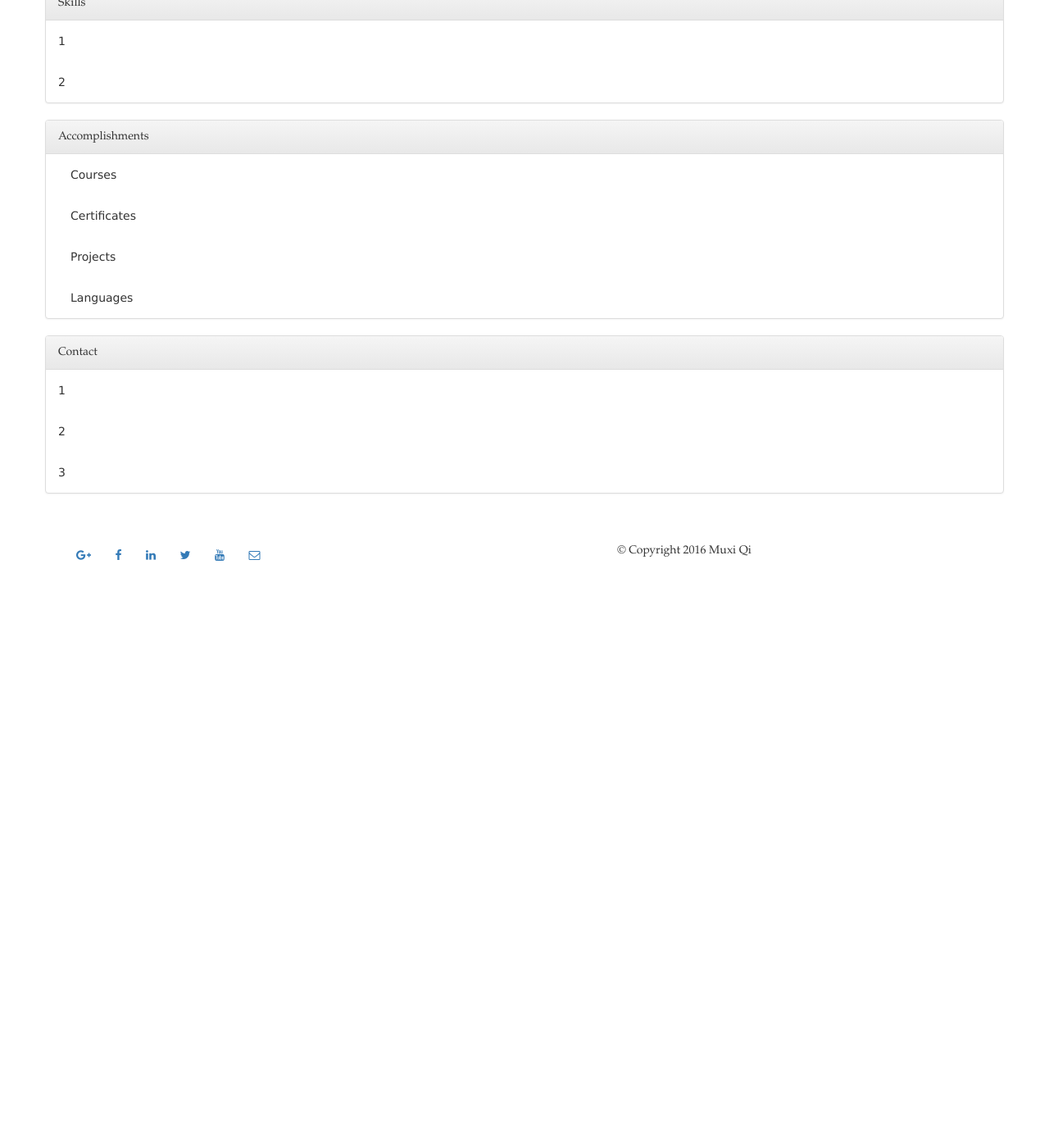
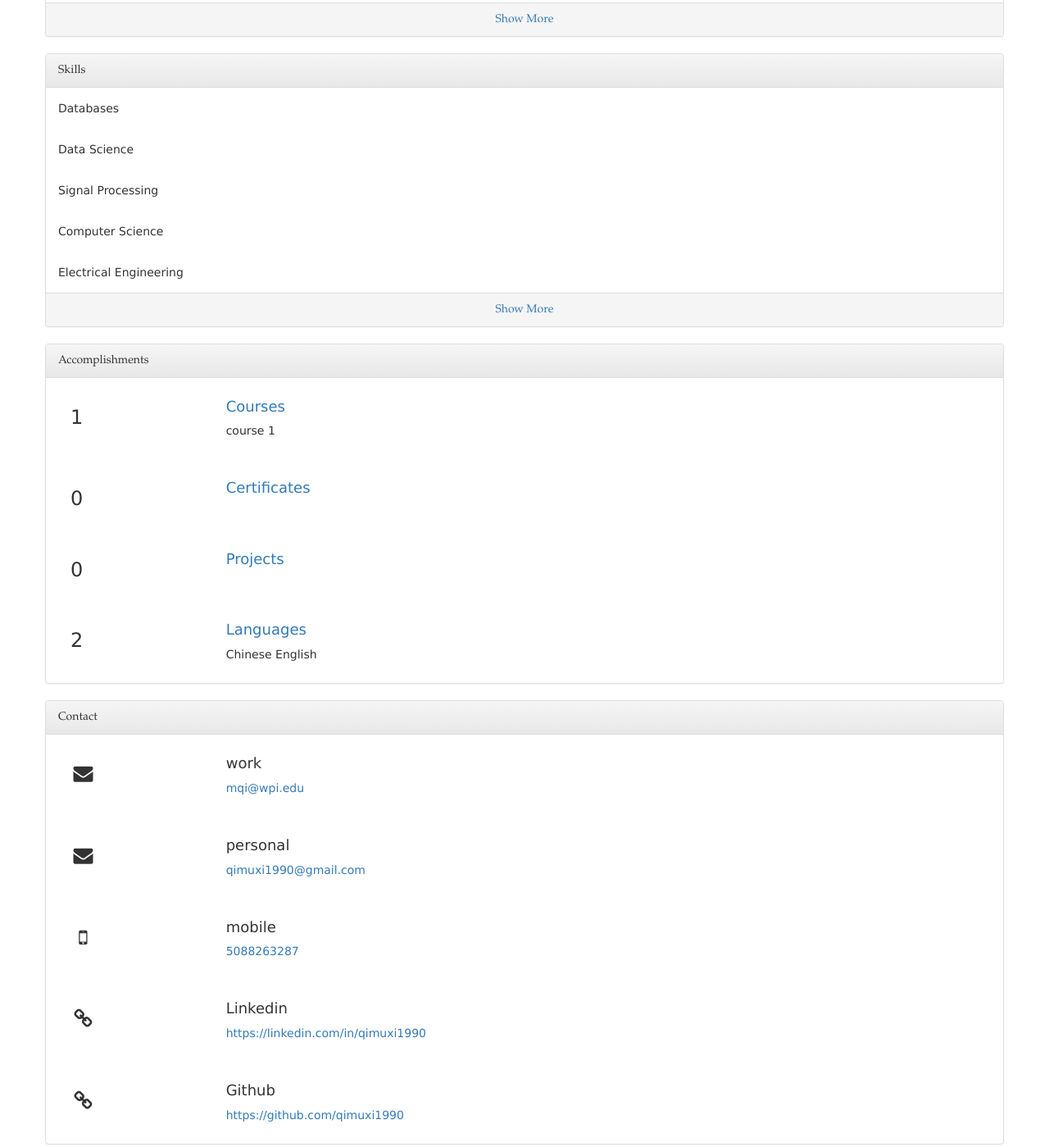
Before and after one commit to qimuxi1990/profile, a website: page public/index.html in a window 1280 px wide. Shown: the part 1330-2729 px from the top of the page at 82% size. Before the commit the page ends 2066 px from the top, so only its background shows below. Drawn offline with nearby package versions, Linux system fonts and the light colour scheme; some packages are replaced by stand-ins of ours.

Commit message:
complete layout of home, link # added

```diff
--- a/public/scripts/services.js
+++ b/public/scripts/services.js
@@ -15,20 +15,24 @@ angular.module('profileApp')
 			country: 'The United States of America'
 		}, // required can empty
 		contact: [{
-			type: 'mobile',
+			category: 'mobile',
 			value: '5088263287'
 		},{
-			type: 'email',
+			category: 'email',
+			subCat: 'work',
 			value: 'mqi@wpi.edu',
 			primary: true
 		},{
-			type: 'email',
+			category: 'email',
+			subCat: 'personal',
 			value: 'qimuxi1990@gmail.com'
 		},{
-			type: 'website',
+			category: 'website',
+			subCat: 'Linkedin',
 			value: 'https://linkedin.com/in/qimuxi1990'
 		},{
-			type: 'website',
+			category: 'website',
+			subCat: 'Github',
 			value: 'https://github.com/qimuxi1990'
 		}], // required not empty
 		// Career Fields
@@ -71,15 +75,29 @@ angular.module('profileApp')
 			dateStart: new Date('2014-08-28'),
 			dateEnd: new Date('2016-05-21')
 		}], // required can empty
-		skills: ['Electrical Engineering',
-		'Computer Science',
-		'Signal Processing',
-		'Mobile Development',
-		'Database Management'], // required
+		skills: [{
+			name: 'Electrical Engineering',
+			endorsment: 3
+		},{
+			name: 'Computer Science',
+			endorsment: 3
+		},{
+			name: 'Signal Processing',
+			endorsment: 5
+		},{
+			name: 'Data Science',
+			endorsment: 1
+		},{
+			name: 'Databases',
+			endorsment: 1
+		}], // required
 		// Additional Career Fields
 		/*publications: [], // not required*/
-		courses: [], // required can empty based on education
-		certifications: [], // not required
+		courses: [{
+			name: 'course 1',
+			education: 2
+		}], // required can empty based on education
+		certificates: [], // not required
 		projects: [], // not required
 		/*volunteer: {
 			interests: [],
--- a/public/styles/mystyles.css
+++ b/public/styles/mystyles.css
@@ -11,3 +11,6 @@ h1 {
 .panel-body {
     font-family: Verdana, Geneva, sans-serif;
 }
+
+/** word-wrap */
+.panel { word-wrap: break-word; }
--- a/public/views/footer.html
+++ b/public/views/footer.html
@@ -1,17 +1,7 @@
 <footer class="row-footer">
 	<div class="container">
 		<div class="row">
-			<div class="col-xs-12 col-sm-4">
-				<div class="nav navbar-nav" style="padding: 40px 10px;">
-					<a class="btn" ng-href="http://google.com/+"><i class="fa fa-google-plus"></i></a>
-					<a class="btn" ng-href="http://www.facebook.com/profile.php?id="><i class="fa fa-facebook"></i></a>
-					<a class="btn" ng-href="http://www.linkedin.com/in/"><i class="fa fa-linkedin"></i></a>
-					<a class="btn" ng-href="http://twitter.com/"><i class="fa fa-twitter"></i></a>
-					<a class="btn" ng-href="http://youtube.com/"><i class="fa fa-youtube"></i></a>
-					<a class="btn" ng-href="mailto:"><i class="fa fa-envelope-o"></i></a>
-				</div>
-			</div>
-			<div class="col-xs-12 col-sm-8">
+			<div class="col-xs-12">
 				<p style="padding:40px 10px;" align=center>© Copyright 2016 Muxi Qi</p>
 			</div>
 		</div>
--- a/public/views/home.html
+++ b/public/views/home.html
@@ -16,6 +16,9 @@
 						<p>{{experience.dateStart | date : 'yyyy MMM'}} - {{(experience.dateEnd | date : 'yyyy MMM') || 'Present'}}</p>
 					</div>
 				</div>
+			</div>
+			<div class="panel-footer text-center">
+				<a href="#">Show More</a>
 			</div>
 		</div>
 	</div>
@@ -36,6 +39,9 @@
 					</div>
 				</div>
 			</div>
+			<div class="panel-footer text-center">
+				<a href="#">Show More</a>
+			</div>
 		</div>
 	</div>
 	<div class="row">
@@ -43,11 +49,11 @@
 			<div class="panel-heading">
 				Skills
 			</div>
-			<div class="panel-body">
-				1
+			<div class="panel-body" ng-repeat="skill in user.skills | orderBy: 'endorsement' : true | limitTo : 5">
+				{{skill.name}}
 			</div>
-			<div class="panel-body">
-				2
+			<div class="panel-footer text-center">
+				<a href="#">Show More</a>
 			</div>
 		</div>
 	</div>
@@ -57,16 +63,32 @@
 				Accomplishments
 			</div>
 			<div class="panel-body">
-				<div class="col-xs-12">Courses</div>
+				<div class="col-xs-2"><h3>{{user.courses.length}}</h3></div>
+				<div class="col-xs-10">
+					<h4><a href="">Courses</a></h4>
+					<p><span ng-repeat="course in user.courses | limitTo: 1">{{course.name | limitTo: 128}}</span></p>
+				</div>
 			</div>
 			<div class="panel-body">
-				<div class="col-xs-12">Certificates</div>
+				<div class="col-xs-2"><h3>{{user.certificates.length}}</h3></div>
+				<div class="col-xs-10">
+					<h4><a href="">Certificates</a></h4>
+					<p><span ng-repeat="certificate in user.certificates | limitTo: 1">{{certificate.title | limitTo: 128}}</span></p>
+				</div>
 			</div>
 			<div class="panel-body">
-				<div class="col-xs-12">Projects</div>
+				<div class="col-xs-2"><h3>{{user.projects.length}}</h3></div>
+				<div class="col-xs-10">
+					<h4><a href="">Projects</a></h4>
+					<p><span ng-repeat="project in user.projects | limitTo: 1">{{project.title | limitTo: 128}}</span></p>
+				</div>
 			</div>
 			<div class="panel-body">
-				<div class="col-xs-12">Languages</div>
+				<div class="col-xs-2"><h3>{{user.languages.length}}</h3></div>
+				<div class="col-xs-10">
+					<h4><a href="">Languages</a></h4>
+					<p><span ng-repeat="language in user.languages | limitTo: 3">{{language.name | limitTo: 32}} </span></p>
+				</div>
 			</div>
 		</div>
 	</div>
@@ -75,14 +97,21 @@
 			<div class="panel-heading">
 				Contact
 			</div>
-			<div class="panel-body">
-				1
-			</div>
-			<div class="panel-body">
-				2
-			</div>
-			<div class="panel-body">
-				3
+			<div class="panel-body" ng-repeat="contact in user.contact | orderBy : 'category'">
+				<div class="col-xs-2">
+					<h3>
+						<i class="fa fa-fw fa-mobile-phone" ng-if="contact.category == 'mobile'"></i>
+						<i class="fa fa-fw fa-phone" ng-if="contact.category == 'phone'"></i>
+						<i class="fa fa-fw fa-envelope" ng-if="contact.category == 'email'"></i>
+						<i class="fa fa-fw fa-link" ng-if="contact.category == 'website'"></i>
+					</h3>
+				</div>
+				<div class="col-xs-10">
+					<h4>{{contact.subCat ? contact.subCat : contact.category}}</h4>
+					<p>
+						<a ng-href="{{contact.category == 'website' ? contact.value : contact.category == 'email' ? 'mailto:'+contact.value : 'tel:'+contact.value}}">{{contact.value}}</a>
+					</p>
+				</div>
 			</div>
 		</div>
 	</div>
```
